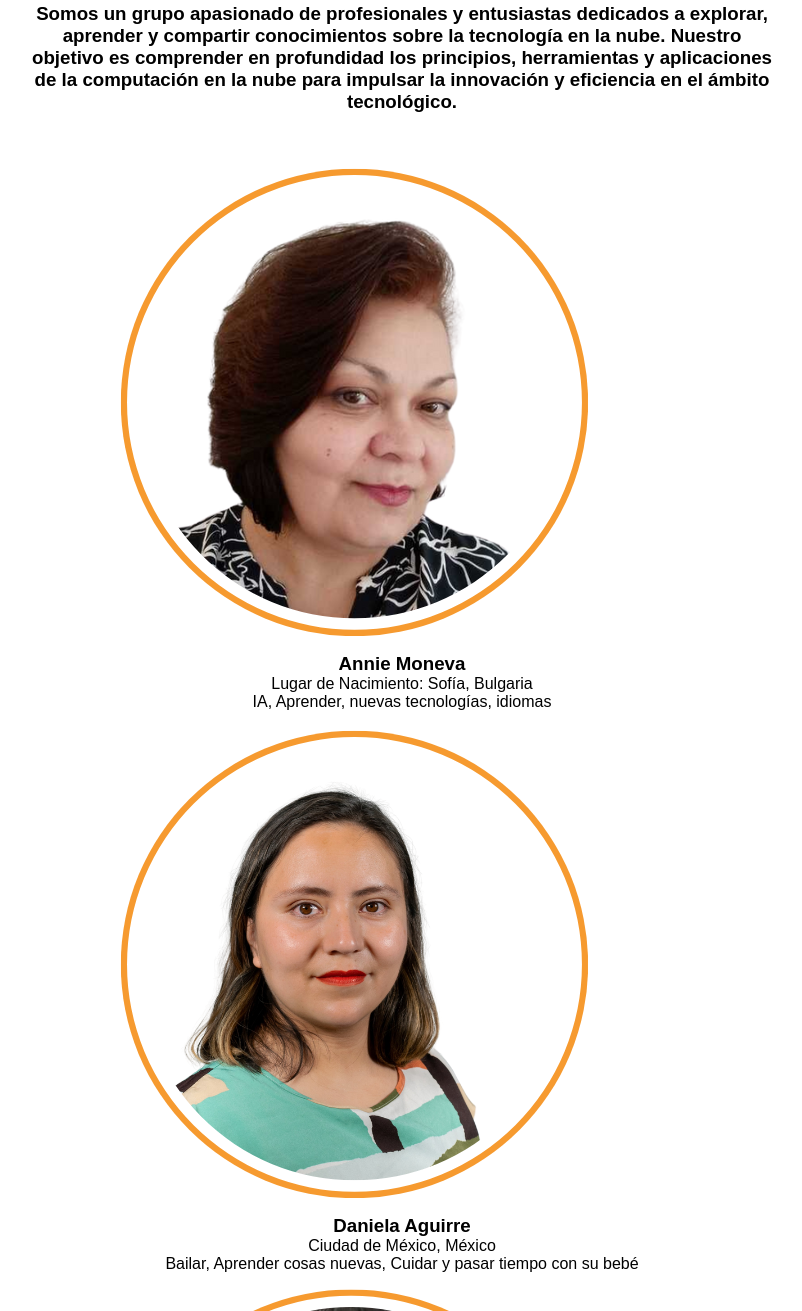
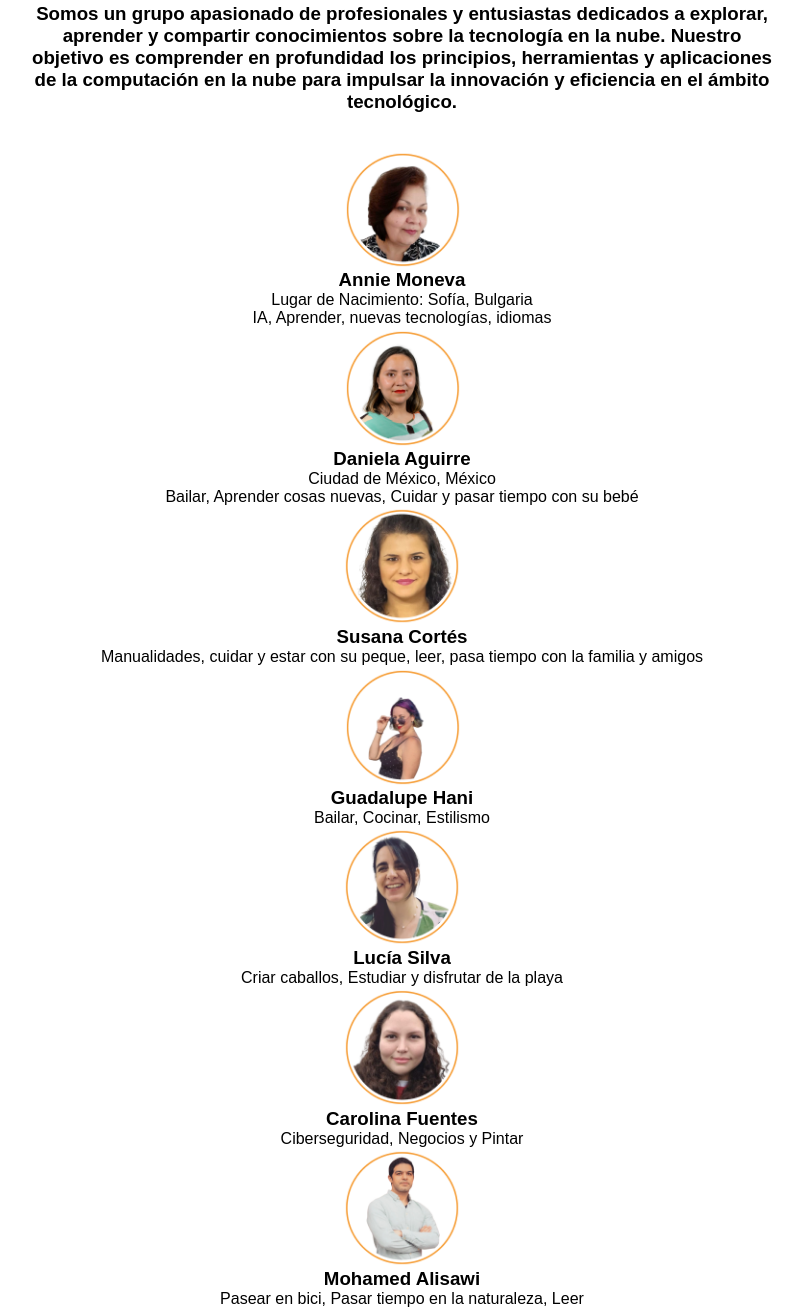
Before and after one commit to alusilco/cloud_one, a plain HTML site: page index.html in a window 1280 px wide. Shown: the part 145-1456 px from the top of the page, without its empty margins (238-1040 px from the left). Drawn offline with Linux system fonts and the light colour scheme.

Commit message:
photos changes

```diff
--- a/css/style.css
+++ b/css/style.css
@@ -7,6 +7,10 @@
   --border-rad: 7px;
   --border-styl: none;
   --sombreado: 2px 5px 5px #999;
+}
+
+.img1{
+  width: 20%;
 }
 
 * {
--- a/index.html
+++ b/index.html
@@ -6,8 +6,7 @@
     <meta charset="utf-8">
     <meta http-equiv="content-type" content="text/html">
     <meta name="copyright" content="DiseñoWeb estatico">
-    <meta name="description"
-        content="Web de final project AWS clouders">
+    <meta name="description" content="Web de final project AWS clouders">
     <meta name="keywords" content="">
     <meta name="generator" content="Visual Studio Code">
     <meta name="robots" content="all">
@@ -28,7 +27,7 @@
                 </li>
                 <li><a href="#">Quienes Somos <i style="color: #000000;"></i></a>
                 </li>
-                <li><a href="#">Contacto<i  style="color: #000000;"></i></a>
+                <li><a href="#">Contacto<i style="color: #000000;"></i></a>
                 </li>
             </ul>
         </nav>
@@ -43,76 +42,65 @@
 
         <div>
             <div class="contenedor">
-                <img clas=img1 clas= "img" src="img/annie.png" alt="" />
                 <div class="centrado">
+                    <img clas=img1 class="img1" src="img/annie.png" alt="" />
                     <h3>Annie Moneva</h3>
                     <p>Lugar de Nacimiento: Sofía, Bulgaria</p>
                     <p>IA, Aprender, nuevas tecnologías, idiomas </p>
                 </div>
-
-
             </div>
             <div class="contenedor">
-                <img src="img/dani.png" alt="" />
-                <div clas=img1 class="centrado">
+                <div class="centrado">
+                    <img class="img1" src="img/dani.png" alt="" />
                     <h3>Daniela Aguirre</h3>
-                    <p >Ciudad de México, México</p>
-                    <p >Bailar, Aprender cosas nuevas, Cuidar y pasar tiempo con su bebé</p>
+                    <p>Ciudad de México, México</p>
+                    <p>Bailar, Aprender cosas nuevas, Cuidar y pasar tiempo con su bebé</p>
                 </div>
-
             </div>
             <div class="contenedor">
-                <img clas=img1 src="img/susana.png" alt="" />
                 <div class="centrado">
-                    <h3 >Susana Cortés</h3>
-                    <p >Manualidades, cuidar y estar con su peque, leer, pasa tiempo con la familia y amigos</p>
+                    <img class="img1" src="img/susana.png" alt="" />
+                    <h3>Susana Cortés</h3>
+                    <p>Manualidades, cuidar y estar con su peque, leer, pasa tiempo con la familia y amigos</p>
                 </div>
-
             </div>
             <div class="contenedor">
-                <img clas=img1 src="img/guadalupe.png" alt="" />
                 <div class="centrado">
-                    <h3 >Guadalupe Hani</h3>
-                    <p >Bailar, Cocinar, Estilismo</p>
-                    <p ></p>
-
+                    <img class="img1" src="img/guadalupe.png" alt="" />
+                    <h3>Guadalupe Hani</h3>
+                    <p>Bailar, Cocinar, Estilismo</p>
+                    <p></p>
                 </div>
-
             </div>
             <div class="contenedor">
-            <img clas=img1 src="img/luci.png" alt="" />
                 <div class="centrado">
-                <div class="centrado">
-                    <h3 >Lucía Silva</h3>
-                    <p >Criar caballos, Estudiar y disfrutar de la playa</p>
-
+                    <img class="img1" src="img/luci.png" alt="" />
+                    <h3>Lucía Silva</h3>
+                    <p>Criar caballos, Estudiar y disfrutar de la playa</p>
                 </div>
-
             </div>
             <div class="contenedor">
-            <img clas=img1 src="img/caro.png" alt="" />
                 <div class="centrado">
+                    <img class="img1" src="img/caro.png" alt="" />
                     <div>
                         <h3>Carolina Fuentes</h3>
                         <p>Ciberseguridad, Negocios y Pintar</p>
-
                     </div>
                 </div>
-
+            </div>
             <div class="contenedor">
-            <img clas=img1 src="img/mohammed.png" alt="" />
                 <div class="centrado">
-                 <div >
+                    <img class="img1" src="img/mohammed.png" alt="" />
+                    <div>
                         <h3>Mohamed Alisawi</h3>
                         <p>Pasear en bici, Pasar tiempo en la naturaleza, Leer</p>
-
+                    </div>
+                </div>
             </div>
         </div>
 
     </section>
 
-
-
 </body>
 
 </html>
```
Lines whose indentation alone changed are shown as unchanged.
